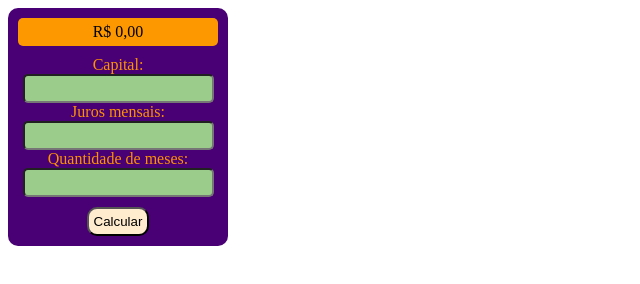
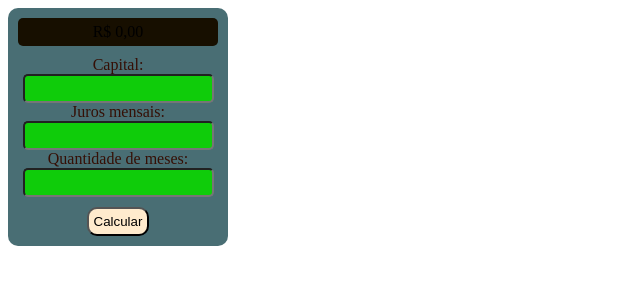
Before and after one commit to manuachylla/primeirog_3t, a plain HTML site: page index.html in a window 1280 px wide. Shown: the whole page, without its empty margins (0-640 px from the left). Drawn offline with Linux system fonts and the light colour scheme.

Commit message:
Update geral.css

```diff
--- a/geral.css
+++ b/geral.css
@@ -1,6 +1,6 @@
 .calc {
-    background-color: rgb(73, 0, 116);
-    color: rgb(253, 145, 5);
+    background-color: rgb(73, 110, 116);
+    color: rgb(53, 15, 5);
     width: 200px;
     padding: 10px;
     border-radius: 10px;
@@ -8,13 +8,13 @@
 
 }
 input {
-    background-color: rgb(155, 204, 140);
+    background-color: rgb(15, 204, 10);
     color: black;
     border-radius: 5px;
     padding: 5px;
 }
 #sptotal {
-    background-color: rgb(253, 152, 0);
+    background-color: rgb(23, 15, 0);
     color: black;
     border-radius: 5px;
     padding: 5px;
@@ -29,7 +29,7 @@ input {
     margin-top: 10px;
 }
 .calc button:hover {
-    background-color: rgb(133, 88, 255);
+    background-color: rgb(13, 88, 25);
     color: black;
     cursor: pointer;
 }
```
